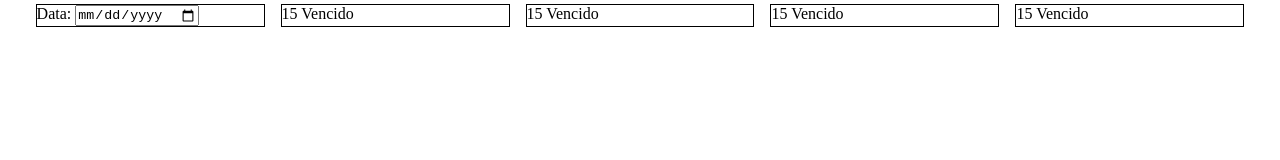
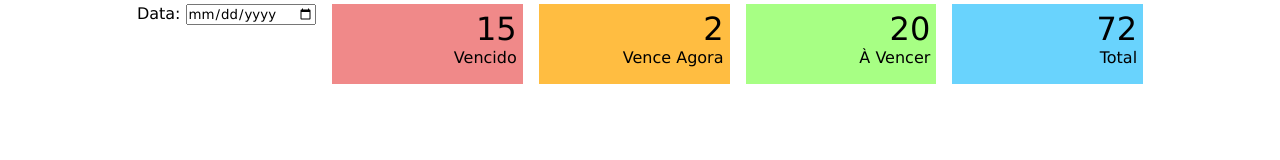
Before and after one commit to daviEmanuelNogueira/Projeto-Pendente, a plain HTML site: page Index.html in a window 1280 px wide. Drawn offline with Linux system fonts and the light colour scheme.

Commit message:
2022-07-05

```diff
--- a/Index.html
+++ b/Index.html
@@ -9,24 +9,24 @@
 </head>
 <body>
     <div id="container">
-        <div class="info">
+        <div class="filtro">
             <label for:filtro>Data:</label>
             <input type="date" id="" name="filtro"></div>
-        <div class="info">
+        <div class="info info-vencido">
             <spam class="numero">15</spam>
-            <spam class="descricao">Vencido</spam>
+            <p class="descricao">Vencido</p>
         </div>
-        <div class="info">
-            <spam class="numero">15</spam>
-            <spam class="descricao">Vencido</spam>
+        <div class="info info-venceagora">
+            <spam class="numero">2</spam>
+            <p class="descricao">Vence Agora</p>
         </div>
-        <div class="info">
-            <spam class="numero">15</spam>
-            <spam class="descricao">Vencido</spam>
+        <div class="info info-avencer">
+            <spam class="numero">20</spam>
+            <p class="descricao">À Vencer</p>
         </div>
-        <div class="info">
-            <spam class="numero">15</spam>
-            <spam class="descricao">Vencido</spam>
+        <div class="info info-total">
+            <spam class="numero">72</spam>
+            <p class="descricao">Total</p>
         </div>
     </div>
 </body>
--- a/style.css
+++ b/style.css
@@ -2,6 +2,7 @@
     margin: 0;
     padding: 0;
     box-sizing: border-box;
+    font-family: Verdana, Geneva, Tahoma, sans-serif;
 }
 #container{
     margin: 4px;
@@ -11,6 +12,23 @@
 
 }
 .info{
-    width: 18%;
-    border: 1px solid #000;
+    width: 15%;
+    height: 80px;
+    padding: 6px;
+    text-align: end;
 }
+.numero{
+    font-size: 2em;
+}
+.info-vencido{
+    background-color: #f08989;
+}
+.info-venceagora{
+    background-color: #ffbd41;
+}
+.info-avencer{
+    background-color: #a7ff84;
+}
+.info-total{
+    background-color: #69d3fd;
+}
```
